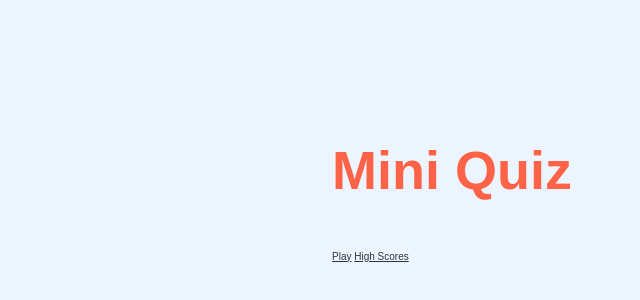
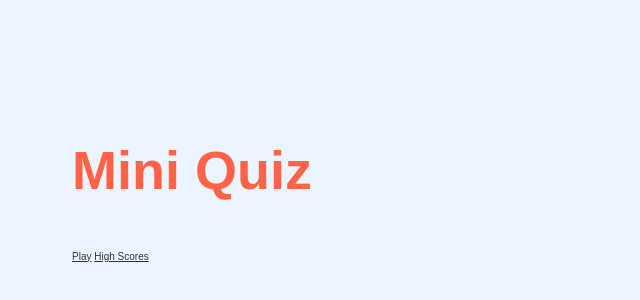
Before and after one commit to deetee25/Mini-Quiz-App, a plain HTML site: page index.html in a window 1280 px wide. Shown: the part 200-500 px from the top of the page, without its empty margins (188-828 px from the left). Drawn offline with Linux system fonts and the light colour scheme.

Commit message:
styled .mainDiv > * in the app.css

```diff
--- a/css/app.css
+++ b/css/app.css
@@ -52,3 +52,7 @@ h3 {
   margin: 0 auto;
   padding: 2rem;
 }
+
+.mainDiv > * {
+  width: 100%;
+}
```
